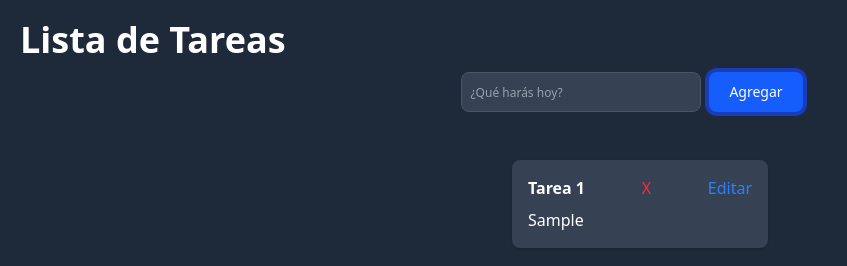
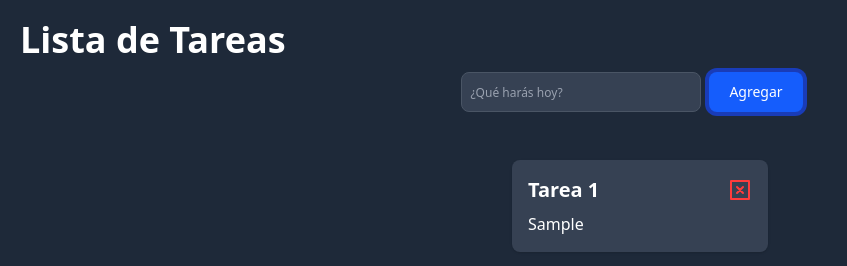
Before and after one commit to xWickz/proyectos-javascript, a Vue app: page /lista-tareas in a window 1280 px wide. Both pictures are taken after typing "Sample" into the empty fields and a click on the button "Agregar". Shown: the top 266 px of the page, without its empty margins (0-847 px from the left). Built offline with nearby package versions, Linux system fonts and the light colour scheme.

Commit message:
Arreglado

```diff
--- a/src/components/03_todolist.vue
+++ b/src/components/03_todolist.vue
@@ -27,9 +27,13 @@
                     class="w-64 bg-gray-700 text-white p-4 rounded-lg shadow">
 
                     <div class="flex justify-between items-center mb-2">
-                        <p class="font-bold">Tarea {{ index + 1 }}</p>
-                        <button @click="eliminarTarea(index)" class="text-red-500 hover:text-red-300">X</button>
-                        <button @click="editarTarea(index)" class="text-blue-500 hover:text-blue-300">Editar</button>
+                        <p class="font-bold text-xl">Tarea {{ index + 1 }}</p>
+
+
+                        <button @click="eliminarTarea(index)">
+                            <svg xmlns="http://www.w3.org/2000/svg" width="24" height="24" viewBox="0 0 24 24" fill="none" stroke="#ff3c3c" stroke-width="2" stroke-linecap="round" stroke-linejoin="round"><path d="M3 3h18v18H3zM15 9l-6 6m0-6l6 6"/></svg>
+                        </button>
+
                     </div>
                     <p class="break-words max-h-32 overflow-auto">{{ t }}</p>
                 </div>
```
